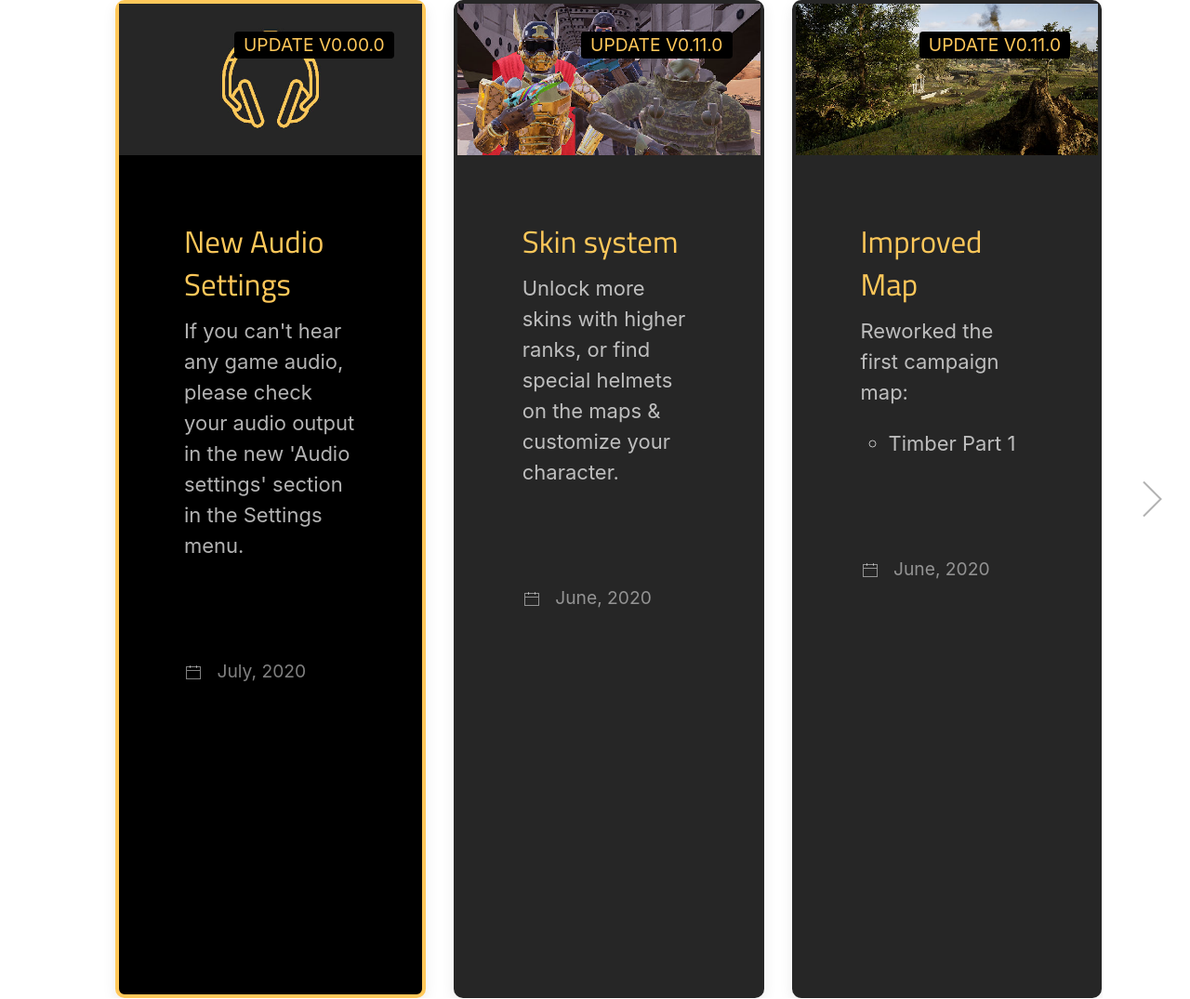
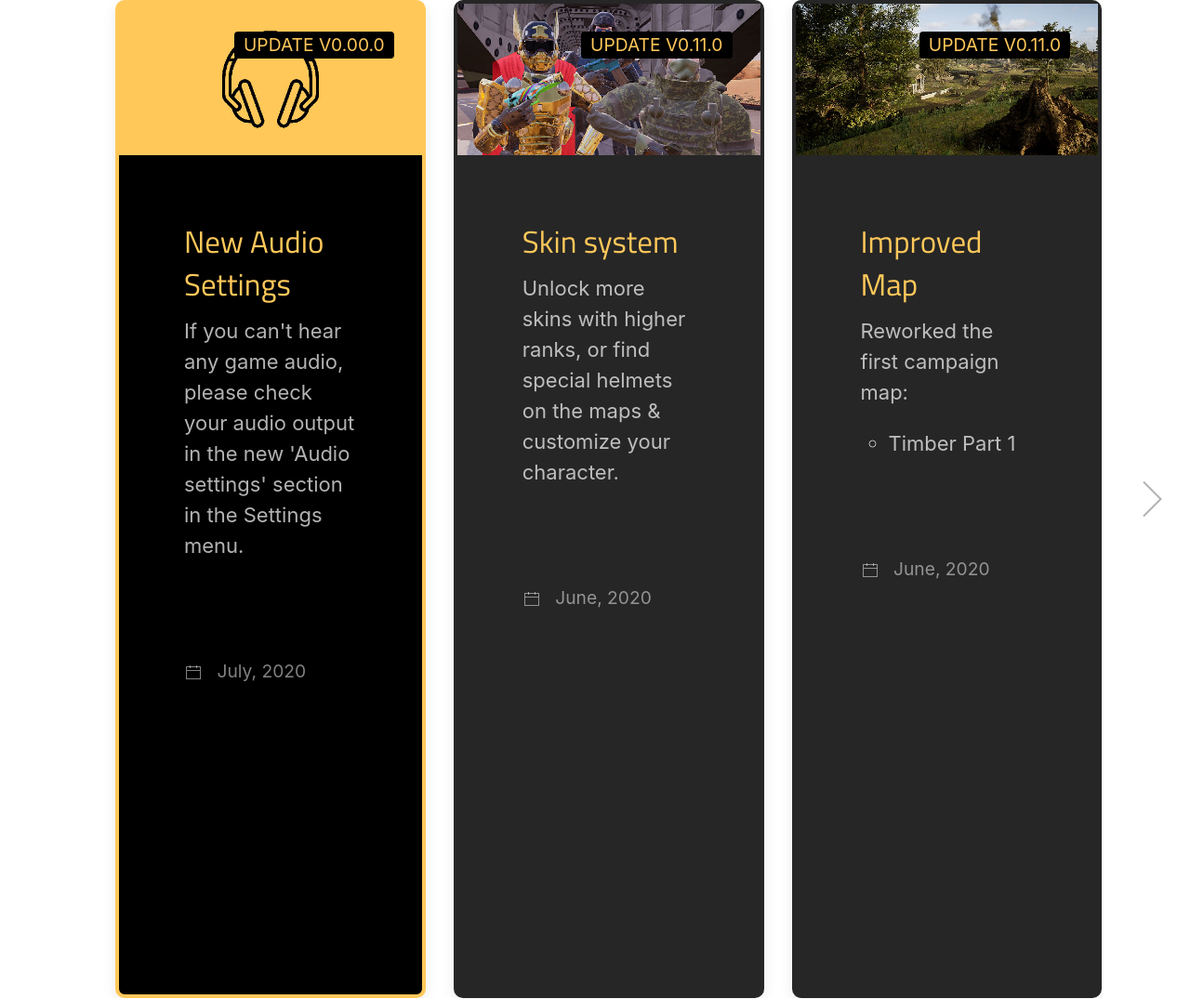
Before and after one commit to davidtoltesy/zcnews, a plain HTML site: page index.html in a window 1280 px wide. Shown: the whole page at 93% size. Drawn offline with nearby package versions, Linux system fonts and the light colour scheme.

Commit message:
image change

```diff
--- a/index.html
+++ b/index.html
@@ -29,7 +29,7 @@
                             <div class="uk-card uk-card-primary uk-card-hover uk-card-large uk-light">
                                 <div class="uk-card-badge uk-label">Update v0.00.0</div>
                                 <div class="uk-card-media-top">
-                                    <img src="images/news_audio.jpg" alt="">
+                                    <img src="images/news_audio2.jpg" alt="">
                                 </div>
                                 <div class="uk-card-body">
                                     <h3 class="uk-card-title">New Audio Settings</h3>
```
Also changed, not shown: images/news_audio2.jpg (added).
